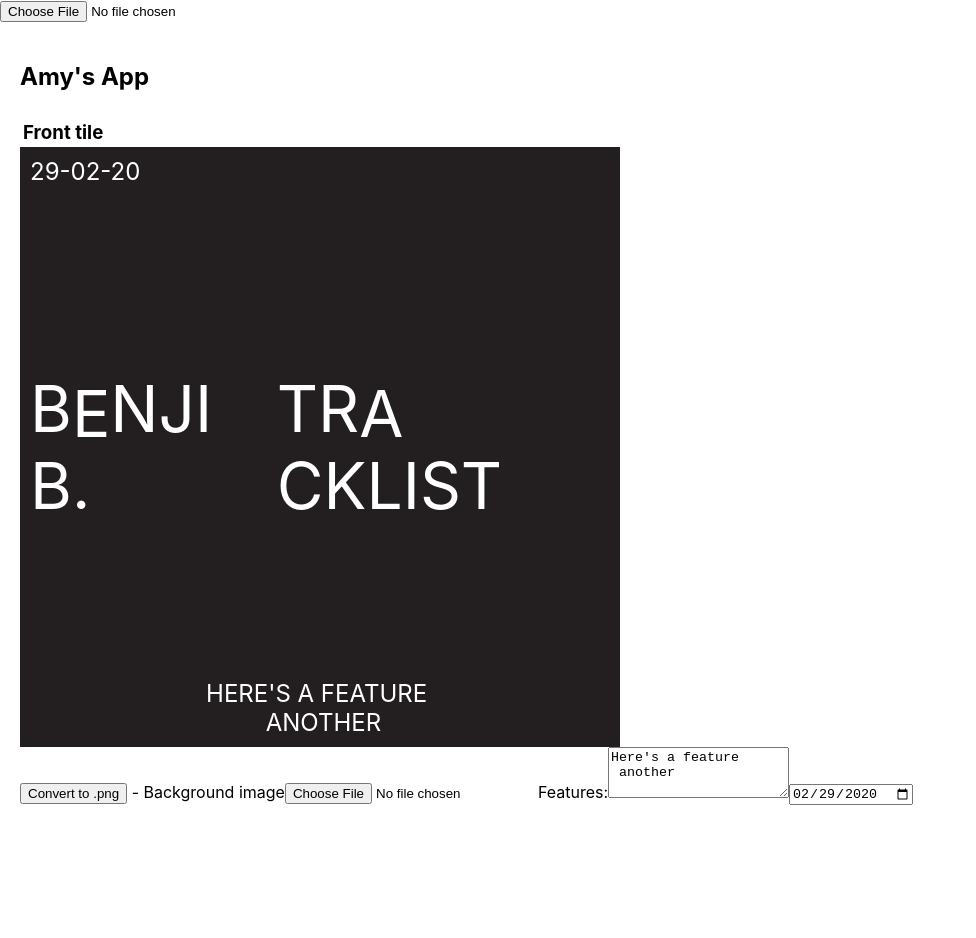
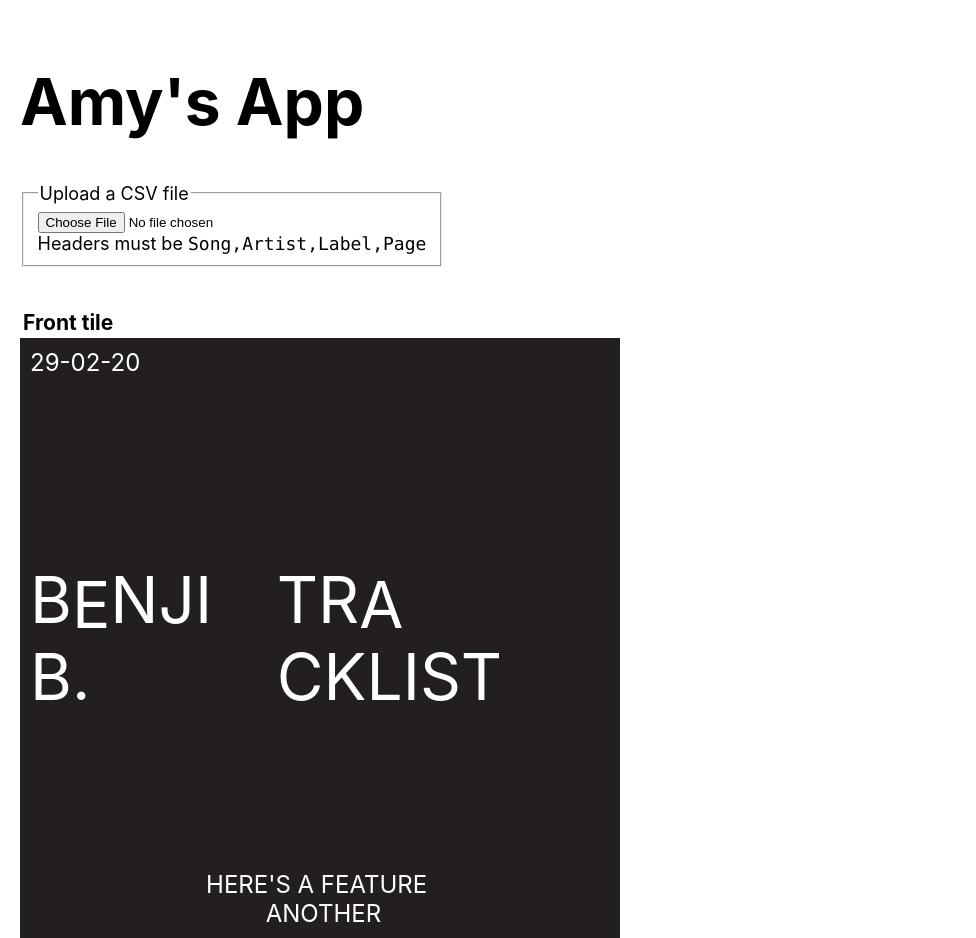
Before and after one commit to atomcorp/amys, a React (Create React App) app: page / in a window 1280 px wide. Shown: the top 938 px of the page, without its empty margins (0-976 px from the left). Before the commit the page ends 865 px from the top, so only its background shows below. Built offline with nearby package versions, Linux system fonts and the light colour scheme.

Commit message:
tidy up header

```diff
--- /dev/null
+++ b/src/App.module.css
@@ -0,0 +1,11 @@
+.title {
+  font-size: 64px;
+}
+
+.heading {
+  padding: 20px;
+}
+
+.upload {
+  display: inline-block;
+}
--- a/src/App.tsx
+++ b/src/App.tsx
@@ -3,11 +3,16 @@ import csvtojson from "csvtojson";
 
 import Tiles from "components/Tiles/Tiles";
 import { TrackType } from "types";
+import css from "./App.module.css";
 
 function App() {
   const [data, setData] = useState<TrackType[]>([]);
   return (
     <div className="App">
+      <div className={css.heading}>
+        <h1 className={css.title}>Amy's App</h1>
+        <fieldset className={css.upload}>
+          <legend>Upload a CSV file</legend>
           <input
             type="file"
             accept=".csv"
@@ -47,6 +52,10 @@ function App() {
               Clear tiles
             </button>
           )}
+          <br />
+          Headers must be <code>Song,Artist,Label,Page</code>
+        </fieldset>
+      </div>
       <Tiles data={data} />
     </div>
   );
--- a/src/components/FrontTile/FrontTile.module.css
+++ b/src/components/FrontTile/FrontTile.module.css
@@ -64,3 +64,7 @@
 .heading {
   margin: 3px;
 }
+
+label {
+  display: flex;
+}
--- a/src/components/FrontTile/FrontTile.tsx
+++ b/src/components/FrontTile/FrontTile.tsx
@@ -106,8 +106,8 @@ const TileFront = () => {
         >
           Convert to .png
         </button>
-        {" - "}
-        <label htmlFor="image">Background image</label>
+        <br />
+        <label htmlFor="image">Background image: </label>
         <input
           id="image"
           type="file"
@@ -122,8 +122,9 @@ const TileFront = () => {
             }
           }}
         />
+        <br />
         <label>
-          Features:
+          Features:{" "}
           <textarea
             rows={3}
             value={state.features}
@@ -133,6 +134,9 @@ const TileFront = () => {
             }}
           />
         </label>
+        <br />
+        <label>
+          Date:{" "}
           <input
             type="date"
             value={state.date}
@@ -145,6 +149,7 @@ const TileFront = () => {
               }
             }}
           />
+        </label>
       </div>
     </>
   );
--- a/src/components/Tiles/Tiles.tsx
+++ b/src/components/Tiles/Tiles.tsx
@@ -11,7 +11,6 @@ type TilesType = {
 
 const Tiles = (props: TilesType) => (
   <section className={css.container}>
-    <h1 className={css.title}>Amy's App</h1>
     <TileFront />
     {props.data
       .reduce((acc: number[], item) => {
--- a/src/index.css
+++ b/src/index.css
@@ -15,6 +15,7 @@ body {
     sans-serif;
   -webkit-font-smoothing: antialiased;
   -moz-osx-font-smoothing: grayscale;
+  font-size: 18px;
 }
 
 code {
```
Also changed, not shown: 1 other file (tests, documents, lock files or other folders). Lines whose indentation alone changed are shown as unchanged.
